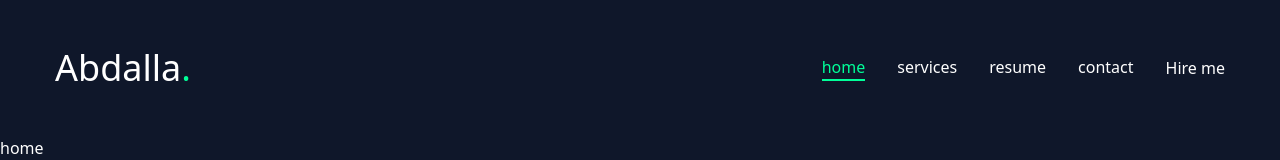
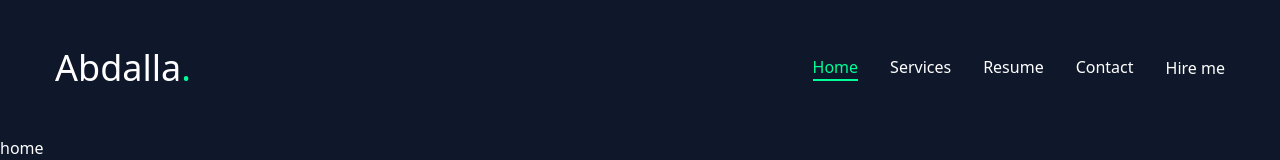
Before and after one commit to Abdalla-Elhagar/my-portfolio-using-next, a Next.js app: page / in a window 1280 px wide. Shown: the top 160 px of the page. Built offline with nearby package versions, Linux system fonts and the light colour scheme.

Commit message:
added mobile nav

```diff
--- a/components/header.tsx
+++ b/components/header.tsx
@@ -1,26 +1,28 @@
 import Link from "next/link";
 import NavBar from "./navBar";
+import MobileNav from "./mobileNav";
+import Logo from "./logo";
 
 export default function Header() {
   return (
     <header className="py-8 xl:py-12">
       <div className="container mx-auto flex justify-between items-center">
         {/* Logo */}
-        <Link href={"/"}>
-          <h1 className="text-4xl font-sans">
-            Abdalla<span className="text-main">.</span>
-          </h1>
-        </Link>
+        <Logo />
 
         {/* Desktop nav & hire me */}
         <div className="hidden lg:flex items-center gap-8">
-          <NavBar />
+          <nav className="flex gap-8">
+            <NavBar textSize="md" />
+          </nav>
           <Link href={"/contact"}>
             <button>Hire me</button>
           </Link>
         </div>
         {/* mobile nav */}
-        <div className="lg:hidden">mobile</div>
+        <div className="lg:hidden">
+          <MobileNav />
+        </div>
       </div>
     </header>
   );
--- /dev/null
+++ b/components/logo.tsx
@@ -0,0 +1,11 @@
+import Link from "next/link";
+
+export default function Logo() {
+  return (
+    <Link href={"/"}>
+      <h1 className="text-4xl font-sans">
+        Abdalla<span className="text-main">.</span>
+      </h1>
+    </Link>
+  );
+}
--- /dev/null
+++ b/components/mobileNav.tsx
@@ -0,0 +1,26 @@
+"use client";
+
+import { Sheet, SheetContent, SheetTrigger } from "./ui/sheet";
+import { CiMenuFries } from "react-icons/ci";
+import Logo from "./logo";
+import NavBar from "./navBar";
+
+export default function MobileNav() {
+  return (
+    <Sheet>
+      <SheetTrigger className="flex justify-center items-center">
+        <CiMenuFries className="text-[32px] text-main" />
+      </SheetTrigger>
+      <SheetContent className="flex flex-col">
+        {/* logo */}
+        <div className="mt-24 mb-28 text-center text-2xl">
+          <Logo />
+        </div>
+        {/* nav */}
+        <nav className="flex flex-col justify-center items-center gap-8">
+          <NavBar textSize="xl" />
+        </nav>
+      </SheetContent>
+    </Sheet>
+  );
+}
--- a/components/navBar.tsx
+++ b/components/navBar.tsx
@@ -9,44 +9,44 @@ interface navItems {
   path: string;
 }
 
-const navItems: navItems[] = [
+export const navItems: navItems[] = [
   {
     id: "1",
-    name: "home",
+    name: "Home",
     path: "/",
   },
   {
     id: "2",
-    name: "services",
+    name: "Services",
     path: "/services",
   },
   {
     id: "3",
-    name: "resume",
+    name: "Resume",
     path: "/resume",
   },
   {
     id: "4",
-    name: "contact",
+    name: "Contact",
     path: "/contact",
   },
 ];
 
-export default function NavBar() {
+export default function NavBar({ textSize }: { textSize: string }) {
   const pathname = usePathname();
   return (
-    <nav className="flex gap-8">
+    <>
       {navItems.map((link: navItems) => (
         <Link
           className={`${
             link.path === pathname && "border-b-2 border-main text-main"
-          } hover:text-mainHover hover:border-b-2 hover:border-mainHover`}
+          } hover:text-mainHover text-${textSize} hover:border-b-2 hover:border-mainHover`}
           key={link.id}
           href={link.path}
         >
           {link.name}
         </Link>
       ))}
-    </nav>
+    </>
   );
 }
--- a/components/pageTransition.tsx
+++ b/components/pageTransition.tsx
@@ -13,7 +13,7 @@ export default function PageTransition({ children }: { children: ReactNode }) {
           initial={{ opacity: 1 }}
           animate={{
             opacity: 0,
-            transition: { delay: 1, duration: 0.4, ease: "easeInOut" },
+            transition: { delay: 1.5, duration: 0.4, ease: "easeInOut" },
           }}
           className="h-screen w-screen bg-primary fixed top-0 left-0 pointer-events-none"
         />
--- a/components/ui/sheet.tsx
+++ b/components/ui/sheet.tsx
@@ -1,19 +1,19 @@
-"use client"
+"use client";
 
-import * as React from "react"
-import * as SheetPrimitive from "@radix-ui/react-dialog"
-import { cva, type VariantProps } from "class-variance-authority"
-import { X } from "lucide-react"
+import * as React from "react";
+import * as SheetPrimitive from "@radix-ui/react-dialog";
+import { cva, type VariantProps } from "class-variance-authority";
+import { IoMdClose } from "react-icons/io";
 
-import { cn } from "@/lib/utils"
+import { cn } from "@/lib/utils";
 
-const Sheet = SheetPrimitive.Root
+const Sheet = SheetPrimitive.Root;
 
-const SheetTrigger = SheetPrimitive.Trigger
+const SheetTrigger = SheetPrimitive.Trigger;
 
-const SheetClose = SheetPrimitive.Close
+const SheetClose = SheetPrimitive.Close;
 
-const SheetPortal = SheetPrimitive.Portal
+const SheetPortal = SheetPrimitive.Portal;
 
 const SheetOverlay = React.forwardRef<
   React.ElementRef<typeof SheetPrimitive.Overlay>,
@@ -27,11 +27,11 @@ const SheetOverlay = React.forwardRef<
     {...props}
     ref={ref}
   />
-))
-SheetOverlay.displayName = SheetPrimitive.Overlay.displayName
+));
+SheetOverlay.displayName = SheetPrimitive.Overlay.displayName;
 
 const sheetVariants = cva(
-  "fixed z-50 gap-4 bg-background p-6 shadow-lg transition ease-in-out data-[state=open]:animate-in data-[state=closed]:animate-out data-[state=closed]:duration-300 data-[state=open]:duration-500",
+  "fixed z-50 gap-4 bg-primary p-6 shadow-lg transition ease-in-out data-[state=open]:animate-in data-[state=closed]:animate-out data-[state=closed]:duration-300 data-[state=open]:duration-500",
   {
     variants: {
       side: {
@@ -47,7 +47,7 @@ const sheetVariants = cva(
       side: "right",
     },
   }
-)
+);
 
 interface SheetContentProps
   extends React.ComponentPropsWithoutRef<typeof SheetPrimitive.Content>,
@@ -65,14 +65,14 @@ const SheetContent = React.forwardRef<
       {...props}
     >
       {children}
-      <SheetPrimitive.Close className="absolute right-4 top-4 rounded-sm opacity-70 ring-offset-background transition-opacity hover:opacity-100 focus:outline-none focus:ring-2 focus:ring-ring focus:ring-offset-2 disabled:pointer-events-none data-[state=open]:bg-secondary">
-        <X className="h-4 w-4" />
+      <SheetPrimitive.Close className="absolute right-4 top-4 transition-opacity outline-none">
+        <IoMdClose className="text-4xl text-main" />
         <span className="sr-only">Close</span>
       </SheetPrimitive.Close>
     </SheetPrimitive.Content>
   </SheetPortal>
-))
-SheetContent.displayName = SheetPrimitive.Content.displayName
+));
+SheetContent.displayName = SheetPrimitive.Content.displayName;
 
 const SheetHeader = ({
   className,
@@ -85,8 +85,8 @@ const SheetHeader = ({
     )}
     {...props}
   />
-)
-SheetHeader.displayName = "SheetHeader"
+);
+SheetHeader.displayName = "SheetHeader";
 
 const SheetFooter = ({
   className,
@@ -99,8 +99,8 @@ const SheetFooter = ({
     )}
     {...props}
   />
-)
-SheetFooter.displayName = "SheetFooter"
+);
+SheetFooter.displayName = "SheetFooter";
 
 const SheetTitle = React.forwardRef<
   React.ElementRef<typeof SheetPrimitive.Title>,
@@ -111,8 +111,8 @@ const SheetTitle = React.forwardRef<
     className={cn("text-lg font-semibold text-foreground", className)}
     {...props}
   />
-))
-SheetTitle.displayName = SheetPrimitive.Title.displayName
+));
+SheetTitle.displayName = SheetPrimitive.Title.displayName;
 
 const SheetDescription = React.forwardRef<
   React.ElementRef<typeof SheetPrimitive.Description>,
@@ -123,8 +123,8 @@ const SheetDescription = React.forwardRef<
     className={cn("text-sm text-muted-foreground", className)}
     {...props}
   />
-))
-SheetDescription.displayName = SheetPrimitive.Description.displayName
+));
+SheetDescription.displayName = SheetPrimitive.Description.displayName;
 
 export {
   Sheet,
@@ -137,4 +137,4 @@ export {
   SheetFooter,
   SheetTitle,
   SheetDescription,
-}
+};
--- a/package.json
+++ b/package.json
@@ -20,6 +20,7 @@
     "next": "15.3.1",
     "react": "^19.0.0",
     "react-dom": "^19.0.0",
+    "react-icons": "^5.5.0",
     "tailwind-merge": "^3.2.0",
     "tailwindcss-animate": "^1.0.7"
   },
```
Also changed, not shown: 1 other file (tests, documents, lock files or other folders).
